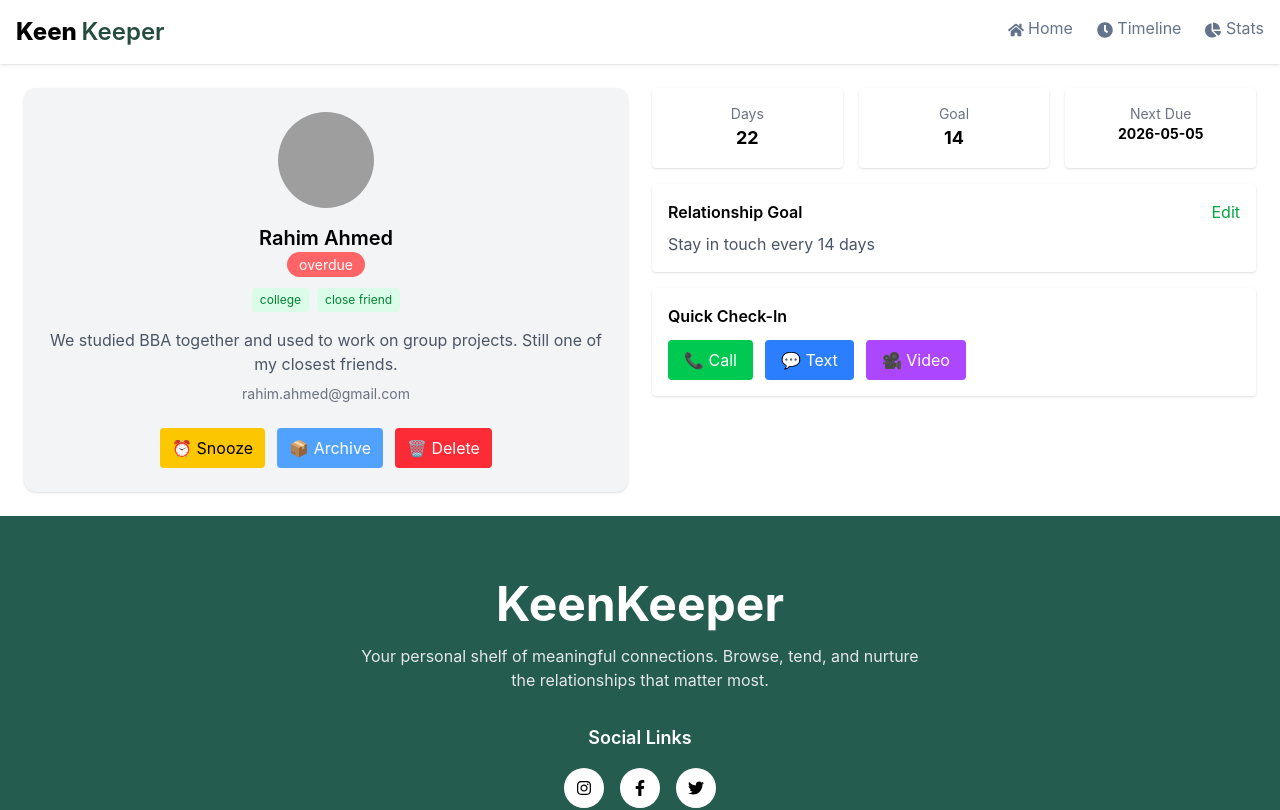
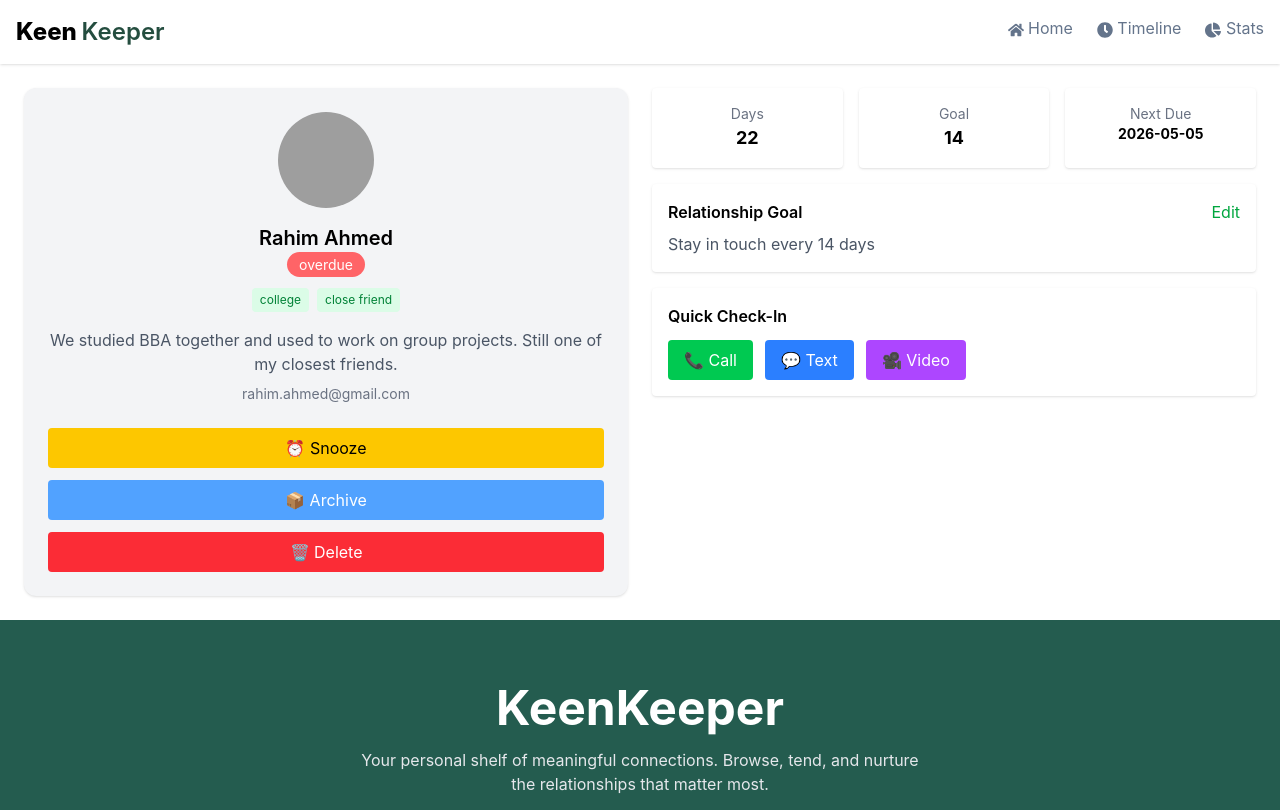
Before and after one commit to samalek9391/keen-keeper, a React (Vite) app: page /friend/1 in a window 1280 px wide. Shown: the top 810 px of the page. Built offline with nearby package versions, Linux system fonts and the light colour scheme; grey boxes are pictures that could not be loaded.

Commit message:
Friends Details Component is added

```diff
--- a/src/Routes/Routes.jsx
+++ b/src/Routes/Routes.jsx
@@ -32,7 +32,7 @@ export const router = createBrowserRouter([
                 loader: async () => {
                 const res = await fetch("/friendsData.json");
                 return res.json(); // ✅ MUST
-                }
+                },
             },
         ]
     }
--- a/src/UI/FriendDetail.jsx
+++ b/src/UI/FriendDetail.jsx
@@ -90,7 +90,7 @@ const handleAction = (type) => {
         <p className="text-sm text-gray-500 mt-2">{email}</p>
 
         {/* Buttons */}
-        <div className="flex justify-center gap-3 mt-6">
+        <div className="grid grid-cols-1 gap-3 mt-6">
           <button className="bg-yellow-400 px-3 py-2 rounded">⏰ Snooze</button>
           <button className="bg-blue-400 px-3 py-2 rounded text-white">📦 Archive</button>
           <button className="bg-red-500 px-3 py-2 rounded text-white">🗑️ Delete</button>
```
